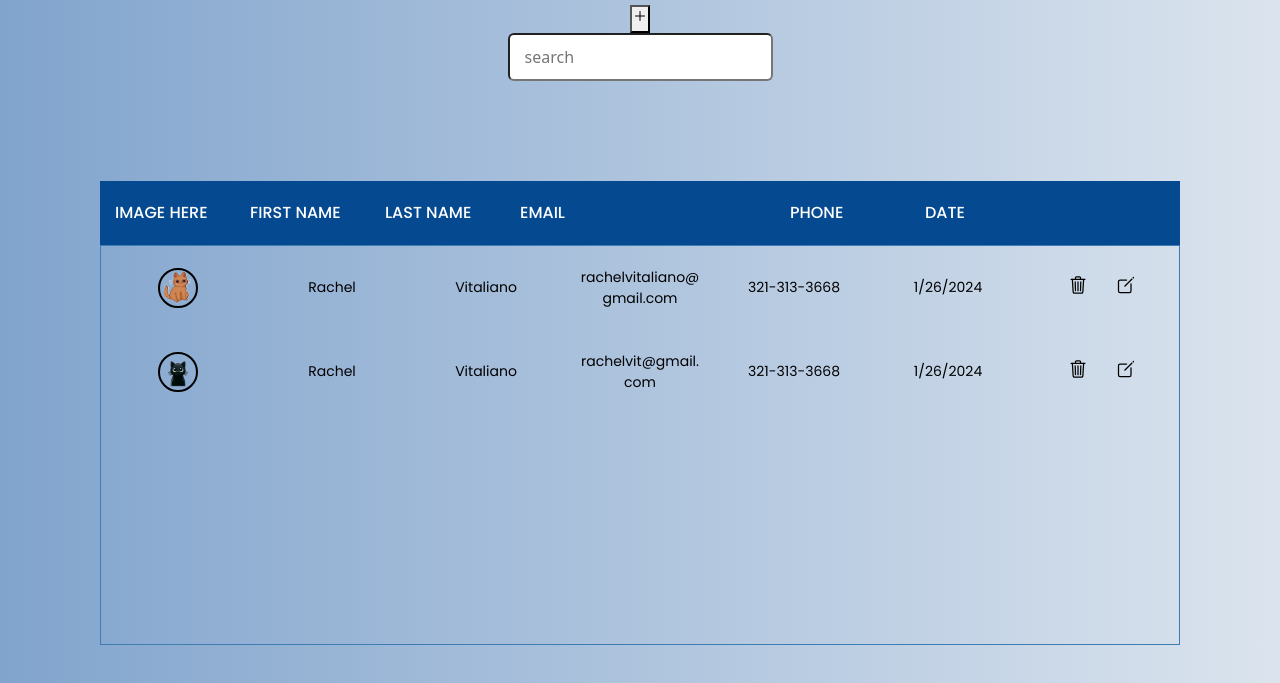
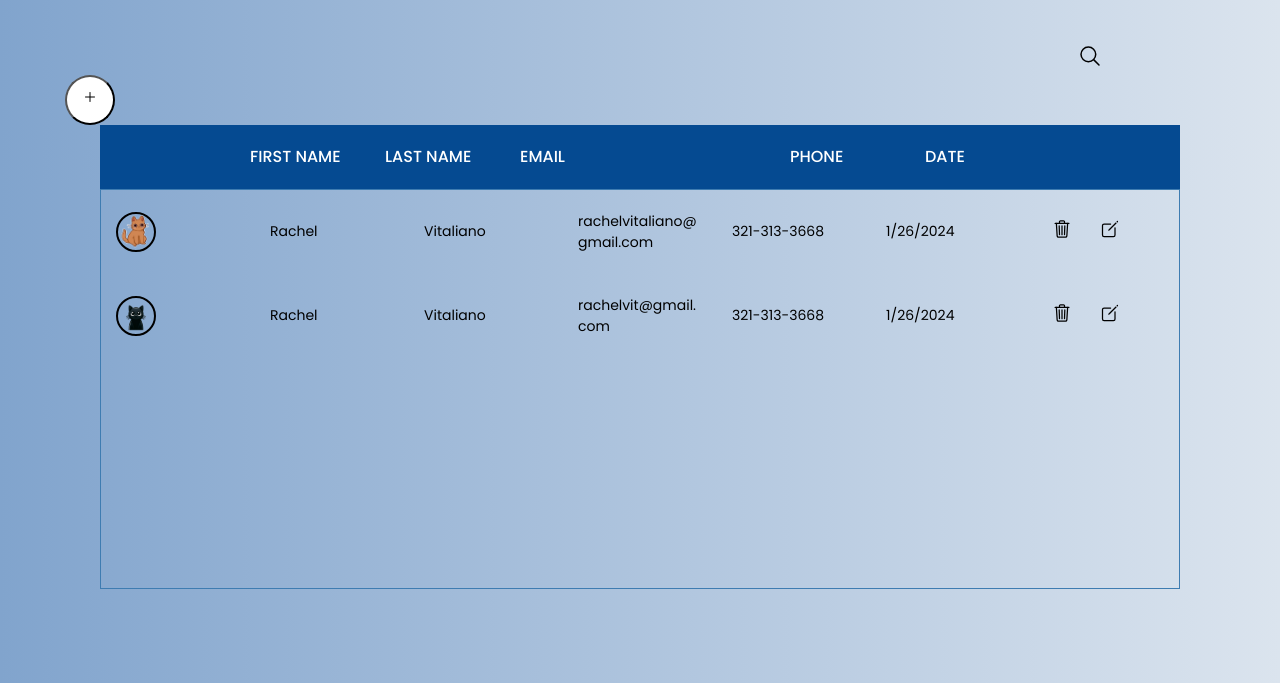
Before and after one commit to parkerblume/PurrfectContacts, a PHP site: page /contacts.html in a window 1280 px wide. Shown: the part 117-800 px from the top of the page. Run offline with PHP 8.4, Linux system fonts and the light colour scheme; lists and menus that the app fills with data are empty.

Commit message:
add user button

```diff
--- a/contacts.html
+++ b/contacts.html
@@ -12,20 +12,28 @@
     <meta charset="UTF-8">
 
 	<script type="module" src="https://unpkg.com/ionicons@7.1.0/dist/ionicons/ionicons.esm.js"></script>
-<script nomodule src="https://unpkg.com/ionicons@7.1.0/dist/ionicons/ionicons.js"></script>
+	<script nomodule src="https://unpkg.com/ionicons@7.1.0/dist/ionicons/ionicons.js"></script>
 </head>
 <body>
 	<nav id="navbar" class="custom-nav"></nav>
 	<h1>Contacts</h1>
-	<div><button type ="add_new"><ion-icon name="add-outline"></ion-icon></button> </button></div>
-	<input placeholder="search"/>
+
     <div class="content-contacts">
+		<div class="box">
+			<input type ="text" placeholder="search"/>
+			<a href = "a">
+				<ion-icon name="search-outline"></ion-icon>
+			</a>
+		</div>
+		<div>
+			<button class ="add_new"><ion-icon name="add-outline"></ion-icon></button> </button>
+		</div>
 		<div class="table-section">
 			<div class="tbl-header">
 			<table cellpadding="0" cellspacing="0" border="0">
 				<thead>
 				<tr>
-					<th>Image here</th>
+					<th></th>
 					<th>First name</th>
 					<th>Last name</th>
 					<th>Email<th>
--- a/css/contacts.css
+++ b/css/contacts.css
@@ -11,6 +11,7 @@
     background: -webkit-linear-gradient(left, #81a4cd, #dbe4ee);
     background: linear-gradient(to right, #81a4cd, #dbe4ee);
     font-family: 'Poppins', sans-serif;
+    display: flex;
   }
 
 /*Contact CSS */
@@ -35,7 +36,7 @@
 
   .content-contacts
   {
-    margin-top:100px;
+    margin-top: 40px;
     justify-content: center;
     align-items: center;
     display: flex;
@@ -71,7 +72,7 @@
   th,td{
     border-bottom: 1px solid black;
     word-break: break-all;
-    text-align: center;
+    text-align: left;
   }
 
   td img{
@@ -93,12 +94,12 @@
 
 /* add user button */
 .add_new{
-  padding: 12px;
-  border-radius: 50%;
-  display: inline-block;
-  color: black;
+  margin-right: 1100px;
+  height: 50px;
+  width: 50px;
+  border-radius: 100%;
   background-color: white;
-  font-size: 64px;
+  font-size: 16px;
 }
 
 .table_button{
@@ -113,9 +114,34 @@
   font-size: 20px;
 }
 
-input{
-  padding: 10px 15px;
-  border-radius: 6px;
+.box{
+  margin-left: 900px;
+  height:30px;
+  display: flex;
+  cursor: pointer;
+  padding: 10px 20px;
+  background: transparent;
+  align-items: center;
+}
+
+.box:hover input{
+  width: 300px;
+}
+
+.box input{
+  width: 0;
+  outline: none;
+  border: none;
+  font-weight: 500;
+  transition: 0.8s;
+  background: white;
+  border-radius: 30px;
+
+}
+
+.box a{
+  color: black;
+  font-size: 24px;
 }
 
   /* for custom scrollbar for webkit browser*/
```
